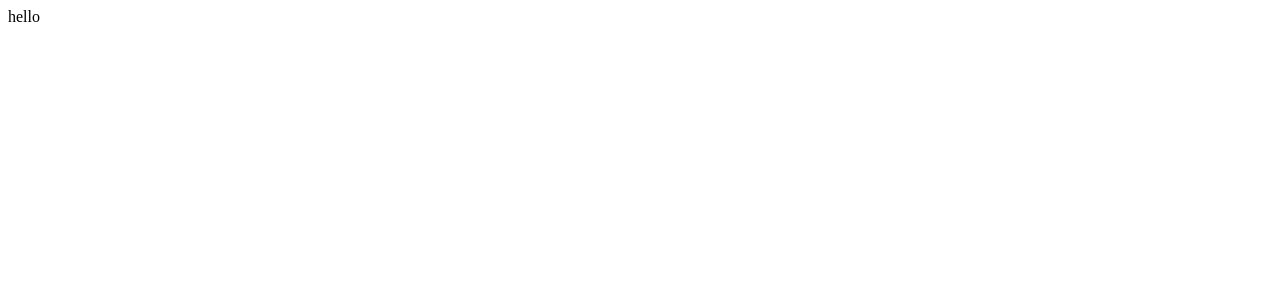
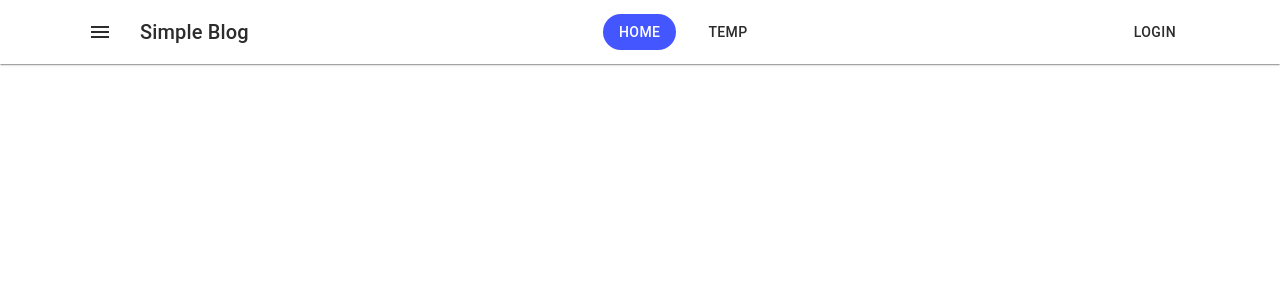
Before and after one commit to SahanY099/simple-blog, a React (Vite) app: page / in a window 1280 px wide. Shown: the top 300 px of the page. Built offline with nearby package versions, Linux system fonts and the light colour scheme.

Commit message:
Created navbar

```diff
--- /dev/null
+++ b/src/features/ui/header/header.component.jsx
@@ -0,0 +1,55 @@
+import {
+  AppBar,
+  Container,
+  IconButton,
+  Stack,
+  Toolbar,
+  Typography,
+} from "@mui/material";
+import React from "react";
+
+import MenuIcon from "@mui/icons-material/menu";
+
+import NavLink from "./nav-link.component";
+
+export default function Header() {
+  return (
+    <AppBar position="static" color="background" elevation={1}>
+      <Container maxWidth="lg">
+        <Toolbar>
+          <Stack
+            direction="row"
+            gap={2}
+            justifyContent="space-between"
+            alignItems="center"
+            sx={{ flexGrow: 1 }}
+          >
+            <Stack
+              direction="row"
+              justifyContent="space-between"
+              alignItems="center"
+            >
+              <IconButton
+                size="large"
+                edge="start"
+                color="inherit"
+                aria-label="menu"
+                sx={{ mr: 2 }}
+              >
+                <MenuIcon />
+              </IconButton>
+              <Typography variant="h6">Simple Blog</Typography>
+            </Stack>
+            <Stack direction="row" gap={2}>
+              <NavLink href="/">Home</NavLink>
+              <NavLink href="/feed">Temp</NavLink>
+            </Stack>
+            <Stack direction="row" gap={2}>
+              <NavLink href="/login">Login</NavLink>
+            </Stack>
+          </Stack>
+        </Toolbar>
+      </Container>
+    </AppBar>
+  );
+}
--- /dev/null
+++ b/src/features/ui/header/index.js
@@ -0,0 +1 @@
+export { default as Header } from "./header.component";
--- /dev/null
+++ b/src/features/ui/header/nav-link.component.jsx
@@ -0,0 +1,26 @@
+import { Button } from "@mui/material";
+import React from "react";
+import { NavLink as RouterNavLink } from "react-router-dom";
+
+function NavLink({ href, children }) {
+  return (
+    <Button
+      component={RouterNavLink}
+      to={href}
+      sx={{
+        px: 2,
+        borderRadius: 5,
+        color: "text.primary",
+        textDecoration: "none",
+        "&.active": {
+          color: "primary.contrastText",
+          backgroundColor: "primary.main",
+        },
+      }}
+    >
+      {children}
+    </Button>
+  );
+}
+
+export default NavLink;
--- a/src/features/ui/index.js
+++ b/src/features/ui/index.js
@@ -0,0 +1 @@
+export * from "./header";
--- a/src/routes/index.js
+++ b/src/routes/index.js
@@ -1 +1,2 @@
 export { default as App } from "./app";
+export { default as Root } from "./root";
--- /dev/null
+++ b/src/routes/root.jsx
@@ -0,0 +1,49 @@
+import { CssBaseline, ThemeProvider, createTheme } from "@mui/material";
+import React, { forwardRef } from "react";
+import { Link as RouterLink } from "react-router-dom";
+
+import { Header } from "@features/ui";
+
+const LinkBehavior = forwardRef((props, ref) => {
+  const { href, ...other } = props;
+  return <RouterLink ref={ref} to={href} {...other} />;
+});
+
+const theme = createTheme({
+  palette: {
+    primary: {
+      main: "#4356ff",
+      contrastText: "#ffffff",
+    },
+
+    background: {
+      default: "#ffffff",
+    },
+    text: {
+      primary: "#2c2c2c",
+    },
+  },
+  components: {
+    MuiLink: {
+      defaultProps: {
+        component: LinkBehavior,
+      },
+    },
+    MuiButtonBase: {
+      defaultProps: {
+        LinkComponent: LinkBehavior,
+      },
+    },
+  },
+});
+
+function Root() {
+  return (
+    <ThemeProvider theme={theme}>
+      <CssBaseline />
+      <Header />
+    </ThemeProvider>
+  );
+}
+
+export default Root;
```
Also changed, not shown: src/main.jsx (+8 -2 lines).
